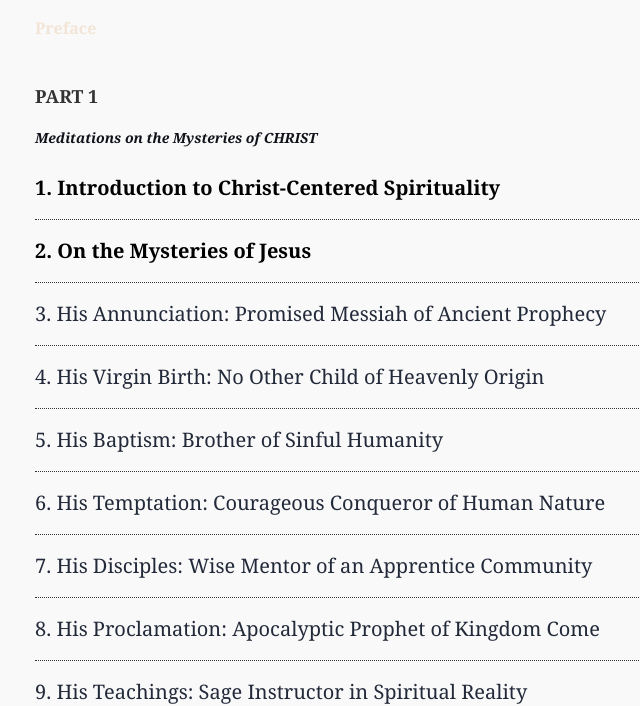
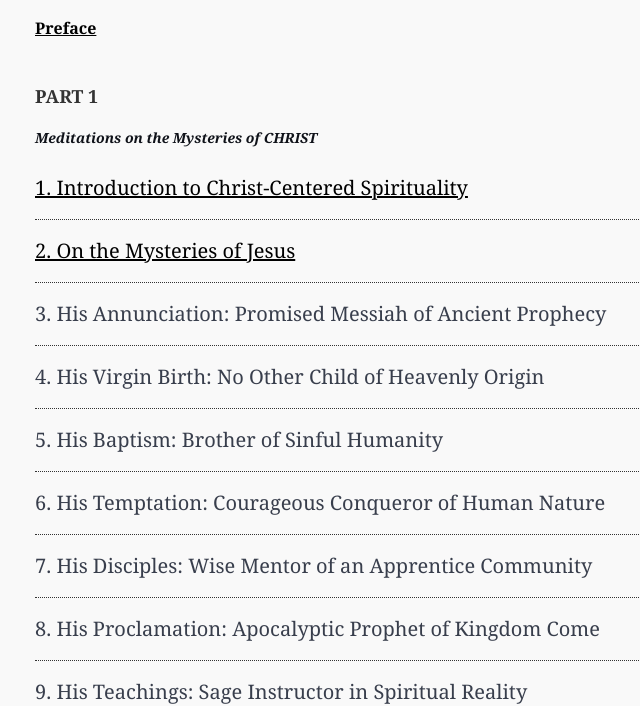
Before and after one commit to didymu5/ccs-astro-app, an Astro site: page /toc in a window 1280 px wide. Shown: the part 100-806 px from the top of the page, without its empty margins (225-865 px from the left). Built offline with nearby package versions, Linux system fonts and the light colour scheme; Astro itself is replaced by a stand-in of ours.

Commit message:
fix: styling

```diff
--- a/src/pages/toc/index.astro
+++ b/src/pages/toc/index.astro
@@ -99,7 +99,10 @@ const part1Entries = entries.filter(entry => entry.data.part === '1')
     .preface {
         font-size: 16px;
     }
-
+    .preface a, .preface a:visited {
+	color: #000;
+	text-decoration: underline;
+    }
     .part-title {
         font-size: 18px;
         text-transform: uppercase;
@@ -120,9 +123,14 @@ const part1Entries = entries.filter(entry => entry.data.part === '1')
     .chapter-list li {
         padding: .75em 0;
         border-bottom: 1px dotted #333;
-	color: rgb(var(--gray-dark))
+	color: rgba(var(--gray-dark), 0.9);
     }
-    .chapter-list li a {
+    .toc a {
 	color: #000;
+	text-decoration: underline;
+    }
+    .toc a:hover {
+	text-decoration: none;
+	color: rgba(var(--gray-dark), 0.9);
     }
 </style>
--- a/src/styles/global.css
+++ b/src/styles/global.css
@@ -131,7 +131,6 @@ hr {
 a {
   color: var(--ivory); /* Link color */
   text-decoration: none; /* Removes the underline */
-  font-weight: bold; /* Makes the text bold */
   transition: color 0.3s ease; /* Smooth color transition */
 }
 
@@ -149,7 +148,7 @@ a:active {
 
 /* Visited state */
 a:visited {
-  color: var(--dark-navy-blue); /* Different color for visited links */
+  color: var(--ivory);
 }
 a.asBtn {
   display: inline-block;
```
